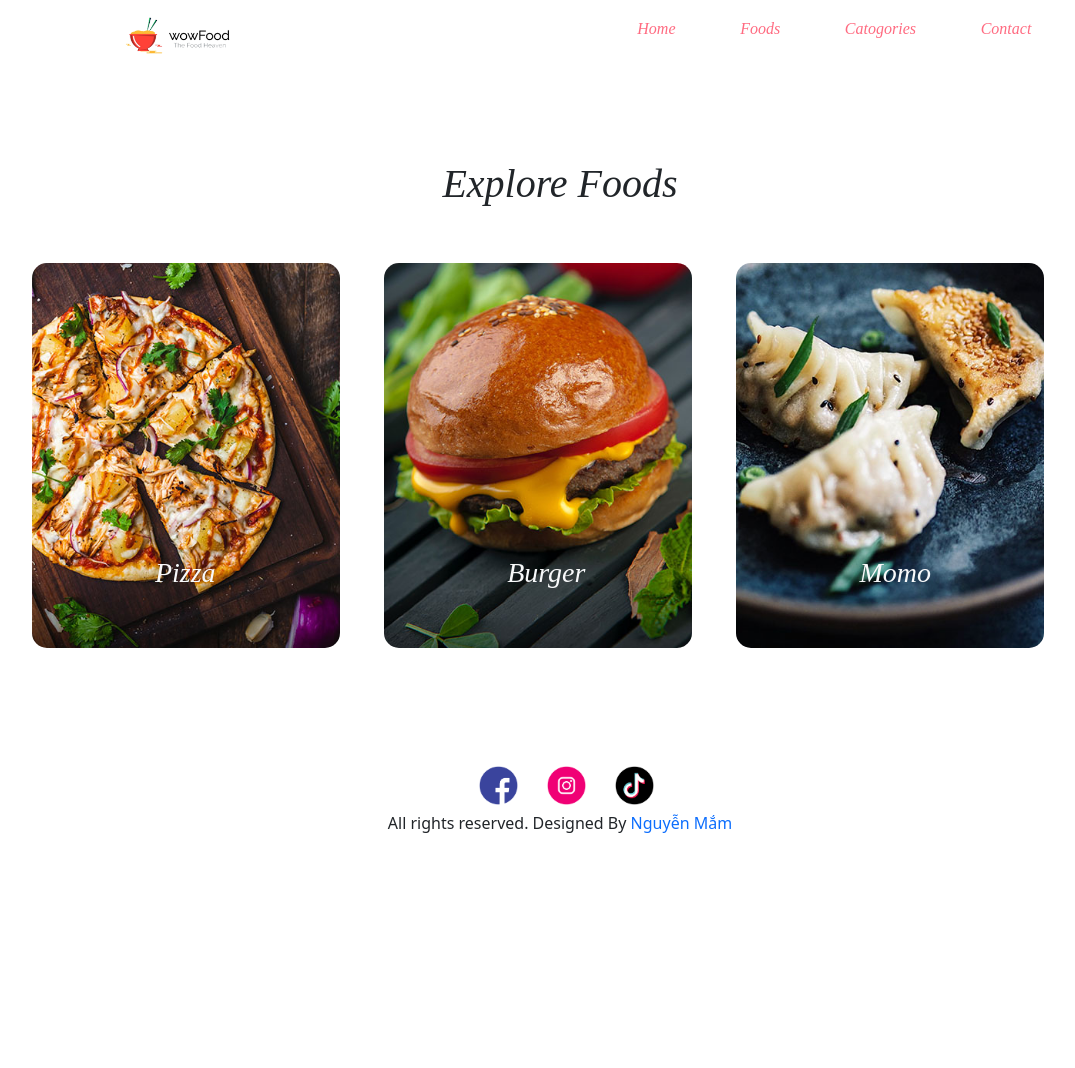
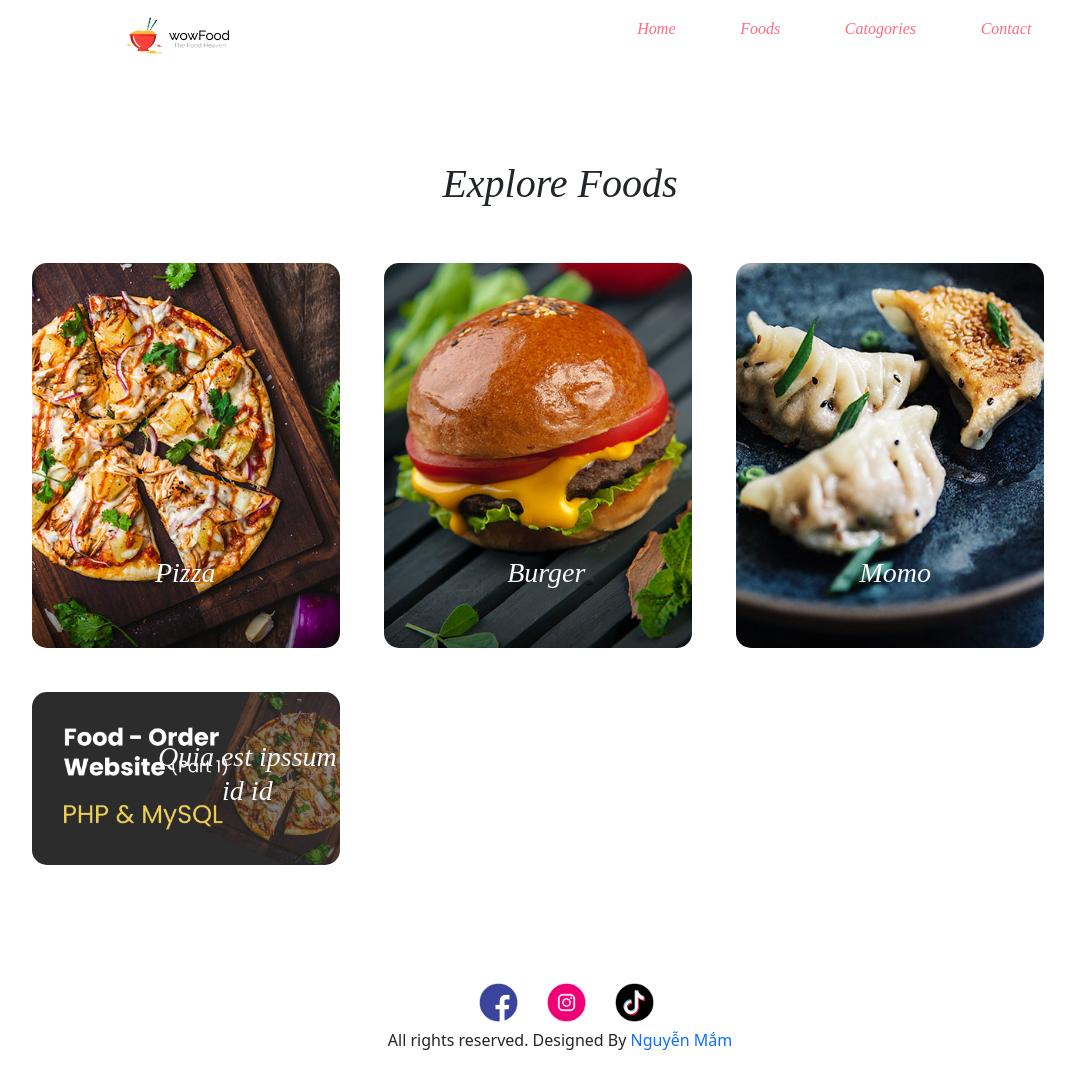
Before and after one commit to NguyenMam/web2, a plain HTML site: page categories.html in a window 1280 px wide. Shown: the whole page, without its empty margins (80-1155 px from the left). Before the commit the page ends 851 px from the top, so only its background shows below. Drawn offline with nearby package versions, Linux system fonts and the light colour scheme.

Commit message:
Update categories.html

```diff
--- a/categories.html
+++ b/categories.html
@@ -43,6 +43,10 @@
               <img src="images/momo.jpg" alt="Momo" style="width: 100%;" class="k">
               <h3 class="font-text text-light">Momo</h3>
             </div>
+             <div class="box">
+              <img src="images/Food_Category_929.jpg" alt="Burger" style="width: 100%;" class="k">
+              <h3 class="font-text text-light">Quia est ipssum id id</h3>
+            </div>
           </center>
           <div class="clearfix"></div>
         </div>
```
